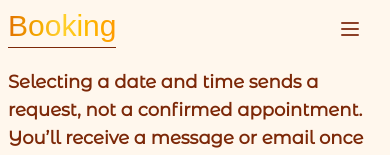
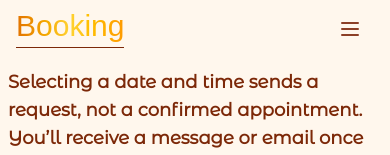
Before and after one commit to jakespvk/kimmy-esthi-frontend, a Next.js app: page /booking in a window 390 px wide. Shown: the top 155 px of the page. Built offline with nearby package versions, Linux system fonts and the light colour scheme; no server answers; a web font is replaced by a local one.

Commit message:
better margin for title

```diff
--- a/app/about/headline.tsx
+++ b/app/about/headline.tsx
@@ -20,7 +20,7 @@ const Headline = ({ text }: { text: string }) => {
 
       <div className="block m-2 mb-5 md:mb-10">
         <div className="w-full flex relative">
-          <div className="md:mx-auto flex justify-center">
+          <div className="ml-2 md:mx-auto flex justify-center">
             <div className={fraunces.className + " border-b"}>
               <Link href="/">
                 <h1 id="mainTitle" className="text-3xl md:text-7xl text-transparent bg-gradient-to-r from-amber-600 via-amber-300 to-amber-500 hover:bg-gradient-to-l inline-block bg-clip-text">
```
